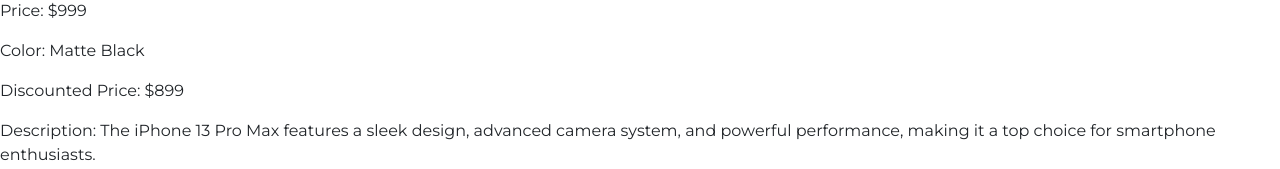
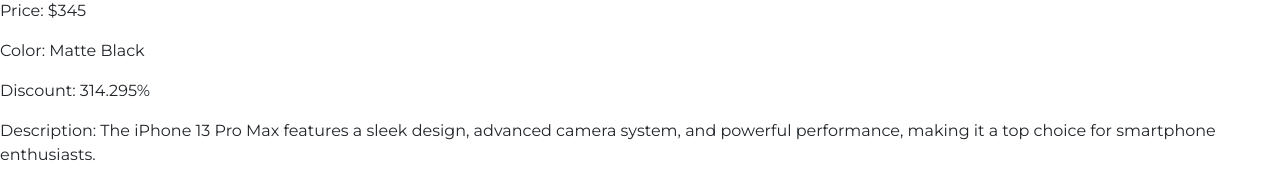
Before and after one commit to Bertcode21/AngularApp, an Angular app in the folder Bee-Shoping/: page / in a window 1280 px wide. Shown: the part 316-485 px from the top of the page. Built offline with nearby package versions, Linux system fonts and the light colour scheme.

Commit message:
Products test

```diff
--- a/Bee-Shoping/src/app/product-lists/product-lists.html
+++ b/Bee-Shoping/src/app/product-lists/product-lists.html
@@ -2,5 +2,5 @@
 <p>Name:{{products.name}}</p>
 <p>Price: ${{products.price}}</p>
 <p>Color: {{products.color}}</p>
-<p>Discounted Price: ${{ products.discountedPrice}}</p>
+<p>Discount: {{getDiscountedPrice()}}%</p>
 <p>Description: {{products.Description }}</p>
--- a/Bee-Shoping/src/app/product-lists/product-lists.ts
+++ b/Bee-Shoping/src/app/product-lists/product-lists.ts
@@ -9,12 +9,14 @@
 export class ProductLists {
   products = {
 name: "Iphone 13 pro max",
-price : 999,
+price : 345,
 color : "Matte Black",
-discountedPrice: 899,
+discount: 8.9,
 Description:  "The iPhone 13 Pro Max features a sleek design, advanced camera system, and powerful performance, making it a top choice for smartphone enthusiasts."
 
   };
-
+getDiscountedPrice() {
+return this.products.price - (this.products.price * this.products.discount / 100);
+}
 
 }
```
